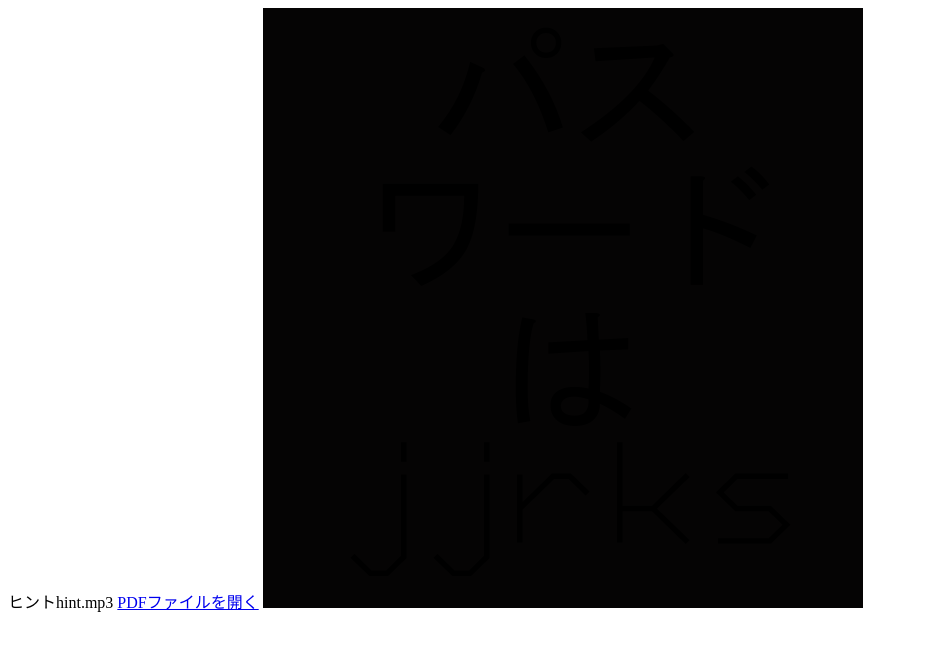
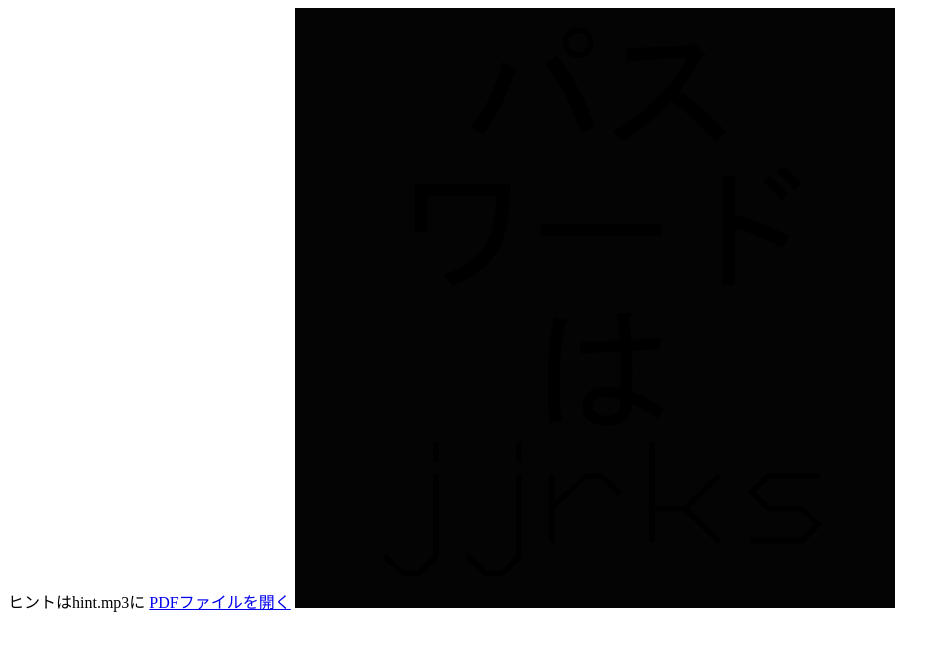
Before and after one commit to Atotti/ango, a plain HTML site: page index.html in a window 1280 px wide. Shown: the whole page, without its empty margins (0-947 px from the left). Drawn offline with Linux system fonts and the light colour scheme.

Commit message:
Update index.html

```diff
--- a/index.html
+++ b/index.html
@@ -5,7 +5,7 @@
     <title></title>
 </head>
 <body>
-    ヒントhint.mp3
+    ヒントはhint.mp3に
 
     </audio>
     <a href="hint1.pdf">PDFファイルを開く</a>
```
